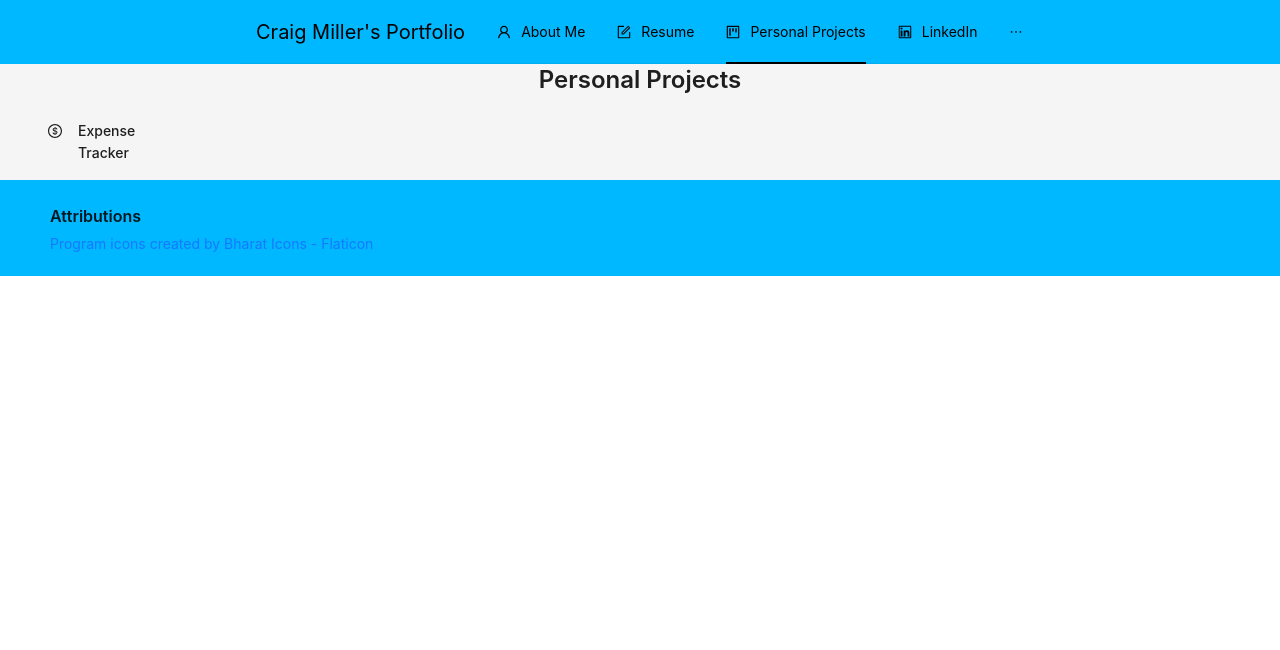
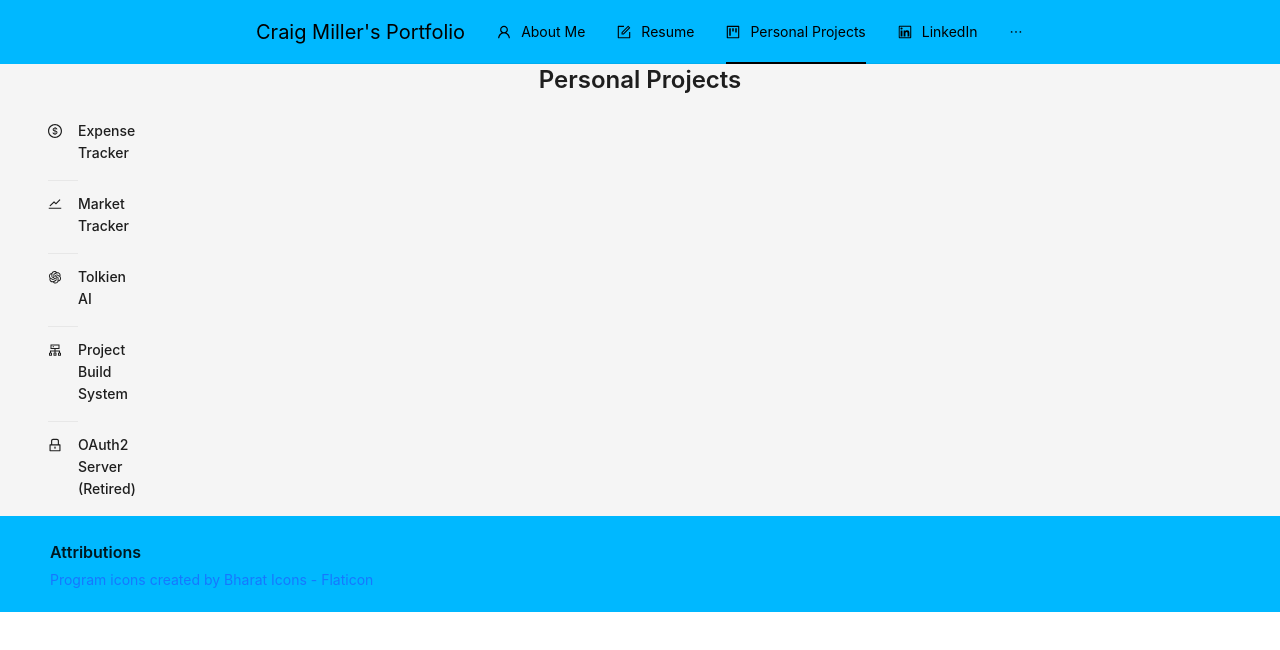
Before and after one commit to craigmiller160/source-craigmiller160.github.io, a React (Vite) app: page /#/projects in a window 1280 px wide. Shown: the top 650 px of the page. Built offline with nearby package versions, Linux system fonts and the light colour scheme.

Commit message:
Implemented list items

```diff
--- a/src/app/content/projects/index.tsx
+++ b/src/app/content/projects/index.tsx
@@ -3,8 +3,13 @@ import { List, Typography } from 'antd';
 import classNames from 'classnames';
 import type { ReactNode } from 'react';
 import { type NavigateFunction, useNavigate } from 'react-router';
-import { DollarOutlined } from '@ant-design/icons';
-import { navbar } from '../../navbar/Navbar.module.scss';
+import {
+	ClusterOutlined,
+	DollarOutlined,
+	LockOutlined,
+	OpenAIOutlined,
+	StockOutlined
+} from '@ant-design/icons';
 
 type ListDataItem = Readonly<{
 	label: string;
@@ -17,6 +22,26 @@ const createListItems = (navigate: NavigateFunction): ListDataItem[] => [
 		label: 'Expense Tracker',
 		icon: <DollarOutlined />,
 		onClick: () => navigate('/projects/expense-tracker')
+	},
+	{
+		label: 'Market Tracker',
+		icon: <StockOutlined />,
+		onClick: () => navigate('/projects/market-tracker')
+	},
+	{
+		label: 'Tolkien AI',
+		icon: <OpenAIOutlined />,
+		onClick: () => navigate('/projects/tolkien-ai')
+	},
+	{
+		label: 'Project Build System',
+		icon: <ClusterOutlined />,
+		onClick: () => navigate('/projects/craig-build')
+	},
+	{
+		label: 'OAuth2 Server (Retired)',
+		icon: <LockOutlined />,
+		onClick: () => navigate('/projects/oauth2-server')
 	}
 ];
 
```
